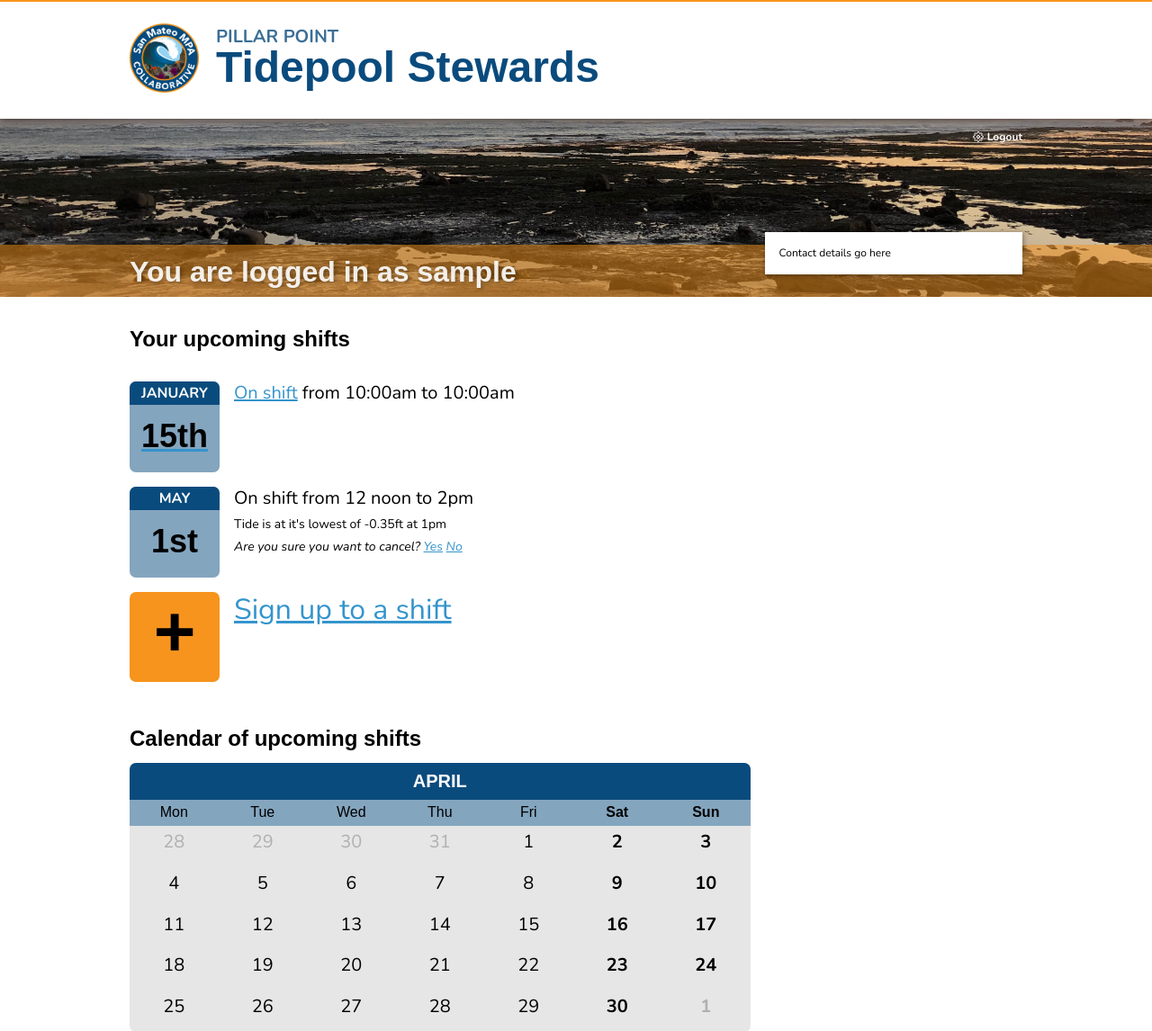
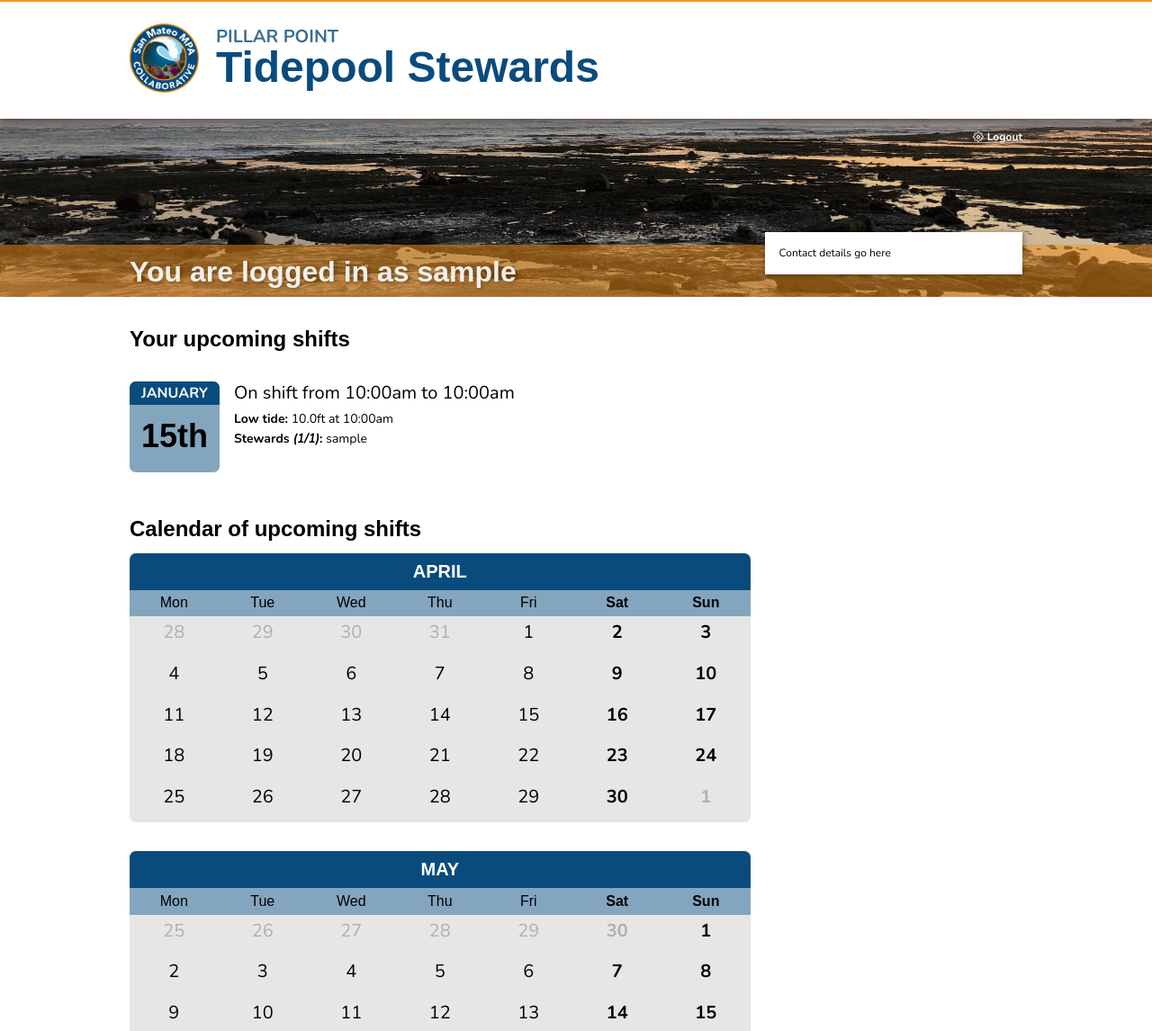
Before and after one commit to natbat/pillarpointstewards, a Django app: page / in a window 1280 px wide. Shown: the top 1146 px of the page at 90% size. Run offline with Django 4.2, Linux system fonts and the light colour scheme; a user stored in the database is signed in; data comes from the database, SQL or seed files in the repository; tables that the repository leaves empty hold one stand-in row (values such as "Sample post"); some web fonts are replaced.

Commit message:
Finished upcoming shifts on logged in homepage

```diff
--- a/pillarpointstewards/templates/index.html
+++ b/pillarpointstewards/templates/index.html
@@ -31,21 +31,20 @@
           <ol class="shifts">
             {% for shift in upcoming_shifts %}
               <li class="shift">
-                  <h3 class="date" title="{{ shift.shift_start.date }}"><a href="/shifts/{{ shift.pk }}/"><span class="day">{{ shift.shift_start|date:"jS" }}</span> <span class="month">{{ shift.shift_start|date:"F" }}</span></a></h3>
-                  <p class="shifttimes"><a href="/shifts/{{ shift.pk }}/">On shift</a> from {{ shift.shift_start|date:"g:iA"|lower }} to {{ shift.shift_end|date:"g:iA"|lower }}</p>
-                  <!-- <p class="lowtide">Tide is at it's lowest of -1ft at 3pm</p> -->
+                <a href="/shifts/{{ shift.pk }}/">
+                  <h3 class="date" title="{{ shift.shift_start.date }}">
+                    <span class="day">{{ shift.shift_start|date:"jS" }}</span> <span class="month">{{ shift.shift_start|date:"F" }}</span>
+                  </h3>
+                </a>
+                <p class="shifttimes">On shift from {{ shift.shift_start|date:"g:iA"|lower }} to {{ shift.shift_end|date:"g:iA"|lower }}</p>
+                {% if shift.mllw_feet %}
+                  <p class="lowtide"><strong>Low tide:</strong> {{ shift.mllw_feet }}ft at {{ shift.lowest_tide|date:"g:iA"|lower }}</p>
+                {% endif %}
+                <p class="stewards"><strong>Stewards <em>({{ shift.stewards.count }}{% if shift.target_stewards %}/{{ shift.target_stewards }}{% endif %})</em>:</strong>
+                  {% for steward in shift.stewards.all %}{{ steward }} {% if not forloop.last %}, {% endif %}{% endfor %}
+                </p>
               </li>
             {% endfor %}
-              <li class="shift">
-                <h3 class="date"><span class="day">1st</span> <span class="month">May</span></h3>
-                <p class="shifttimes">On shift from 12 noon to 2pm</p>
-                <p class="lowtide">Tide is at it's lowest of -0.35ft at 1pm</p>
-                <p class="controls">Are you sure you want to cancel? <a href="#">Yes</a> <a href="#">No</a></p>
-            </li>
-            <li class="shift newshift"><a href="#">
-              <h3 class="date"><span class="day">+</span></h3>
-              <p class="shifttimes">Sign up to a shift</p>
-            </a></li>
           </ol>
         {% endif %}
         <!-- <h2>Your past shifts</h2> -->
```
